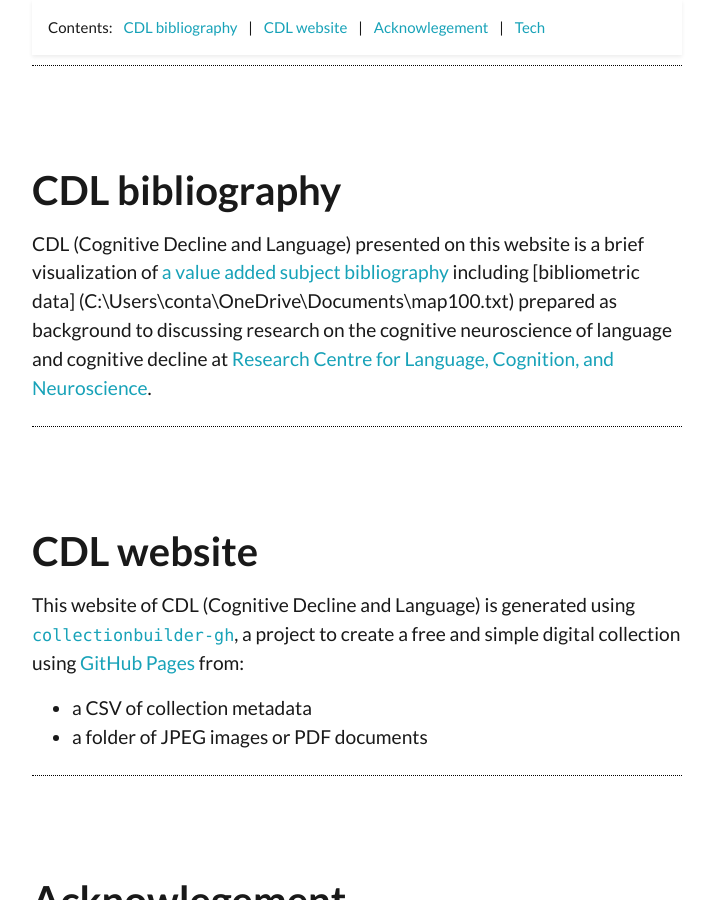
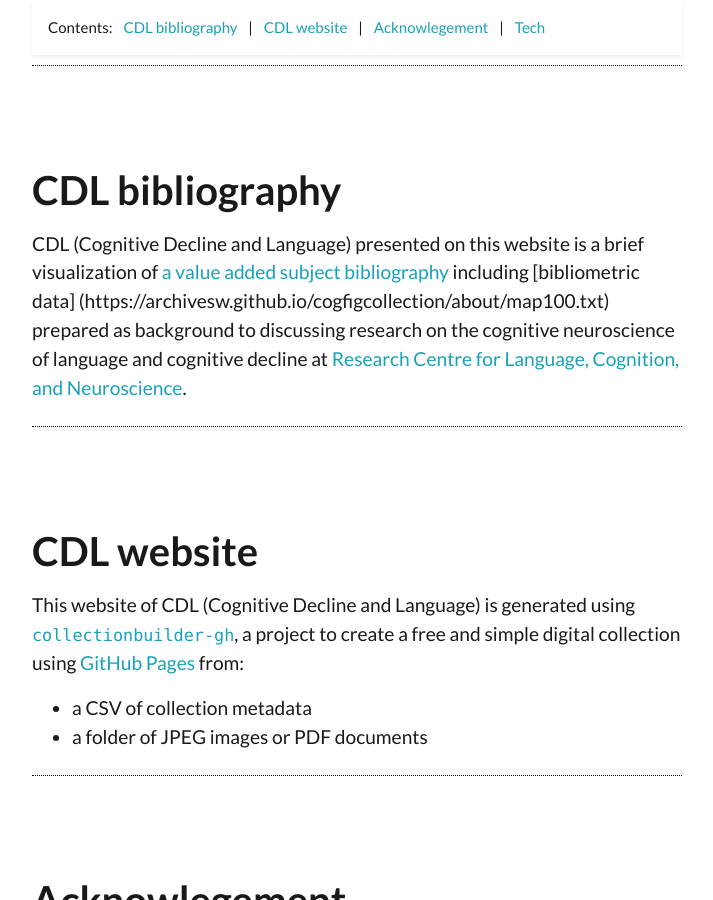
Before and after one commit to archivesw/cogfigcollection, a Jekyll site: the page built from pages/about.md, in a window 1280 px wide and 900 px high, scrolled down 349 px. Shown: the whole window, without its empty margins (283-996 px from the left). Built offline with Jekyll 4.4.1, drawn with Linux system fonts in a browser that asks for light colours; nearby versions of some CDN libraries.

Commit message:
update about.md

```diff
--- a/pages/about.md
+++ b/pages/about.md
@@ -13,7 +13,7 @@
 {% include feature/nav-menu.html sections="CDL bibliography; CDL website; Acknowlegement" %}
 
 ## CDL bibliography
-CDL (Cognitive Decline and Language) presented on this website is a brief visualization of [a value added subject bibliography](https://www.polyu.edu.hk/cbs/rclcn/cognitive-decline-and-language-cdl/synopsis/) including [bibliometric data] (C:\Users\conta\OneDrive\Documents\map100.txt) prepared as background to discussing research on the cognitive neuroscience of language and cognitive decline at [Research Centre for Language, Cognition, and Neuroscience](https://www.polyu.edu.hk/cbs/rclcn/about-centre/our-mission/).
+CDL (Cognitive Decline and Language) presented on this website is a brief visualization of [a value added subject bibliography](https://www.polyu.edu.hk/cbs/rclcn/cognitive-decline-and-language-cdl/synopsis/) including [bibliometric data] (https://archivesw.github.io/cogfigcollection/about/map100.txt) prepared as background to discussing research on the cognitive neuroscience of language and cognitive decline at [Research Centre for Language, Cognition, and Neuroscience](https://www.polyu.edu.hk/cbs/rclcn/about-centre/our-mission/).
 
 ## CDL website
 This website of CDL (Cognitive Decline and Language) is generated using [`collectionbuilder-gh`](https://collectionbuilding.github.io/gh/), a project to create a free and simple digital collection using [GitHub Pages](https://pages.github.com/) from:
```
